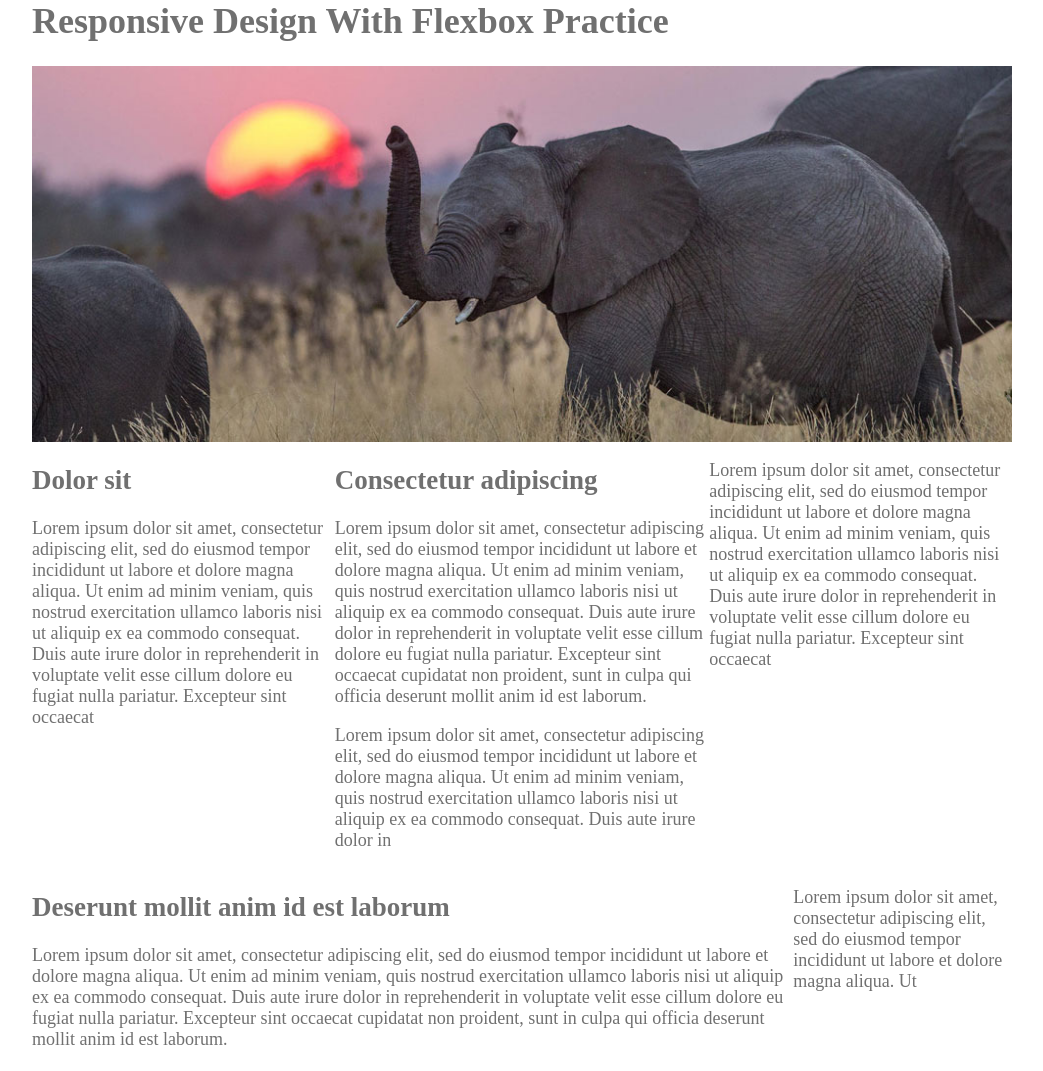
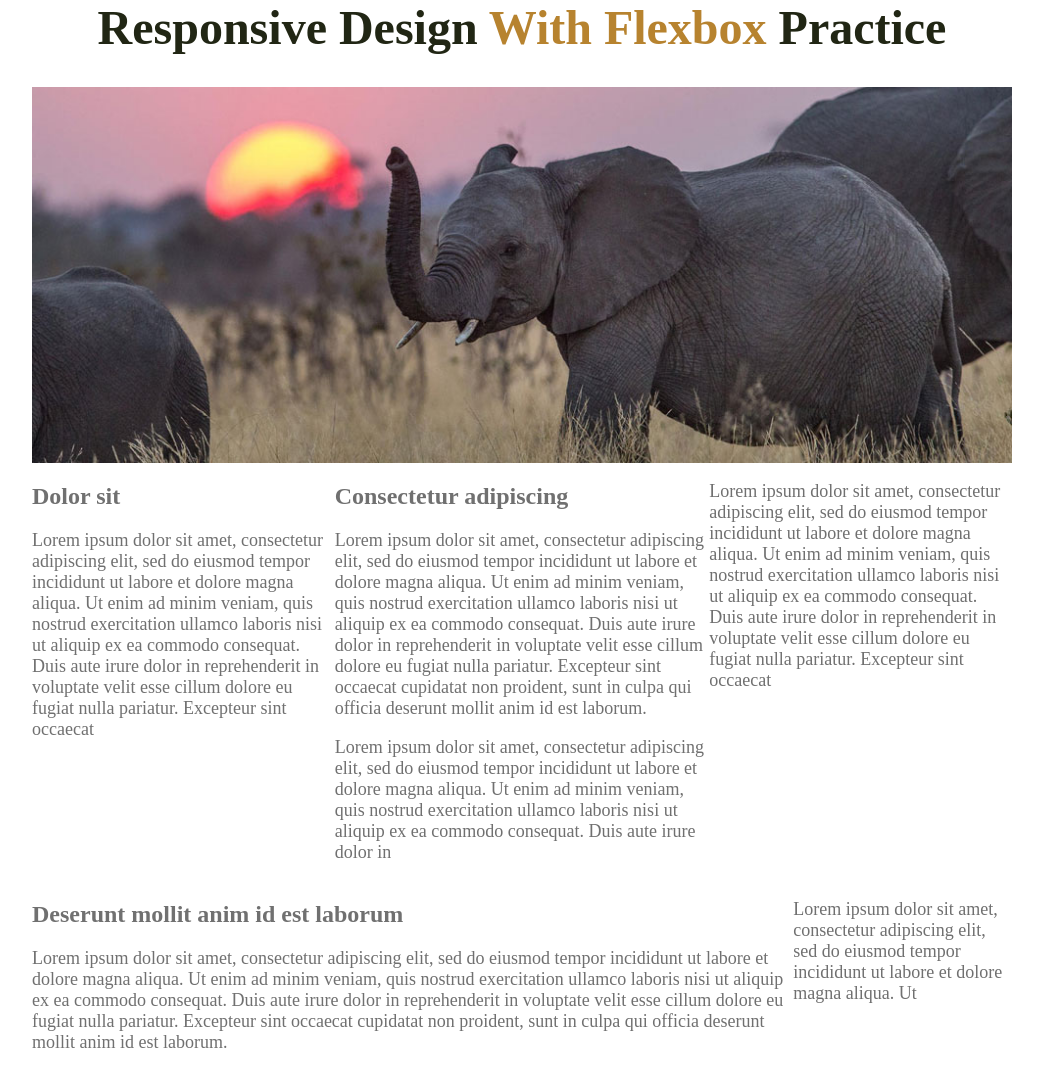
Before and after one commit to sachinm78/responsive-flex-practice, a plain HTML site: page index.html in a window 1280 px wide. Shown: the whole page, without its empty margins (118-1161 px from the left). Drawn offline with Linux system fonts and the light colour scheme.

Commit message:
added some basic typography styling to page headings

```diff
--- a/css/style.css
+++ b/css/style.css
@@ -3,6 +3,23 @@ body {
     color: #707070;
     margin: 0;
 }
+
+/* Typography */
+
+h1 {
+    font-size: 3rem;
+    color: #212614;
+    text-align: center;
+}
+
+h1 span {
+    color: #b7832f;
+}
+
+h2 {
+    font-size: 1.5rem;
+}
+
 
 /*  Layout  */
 
--- a/index.html
+++ b/index.html
@@ -6,7 +6,7 @@
     <body>
 
         <div class="container">
-            <h1>Responsive Design With Flexbox Practice</h1>
+            <h1>Responsive Design <span>With Flexbox</span> Practice</h1>
             <img src="images/elephants-banner.jpg" alt="elephants in their natural habitat">
 
             <div class="columns">
```
